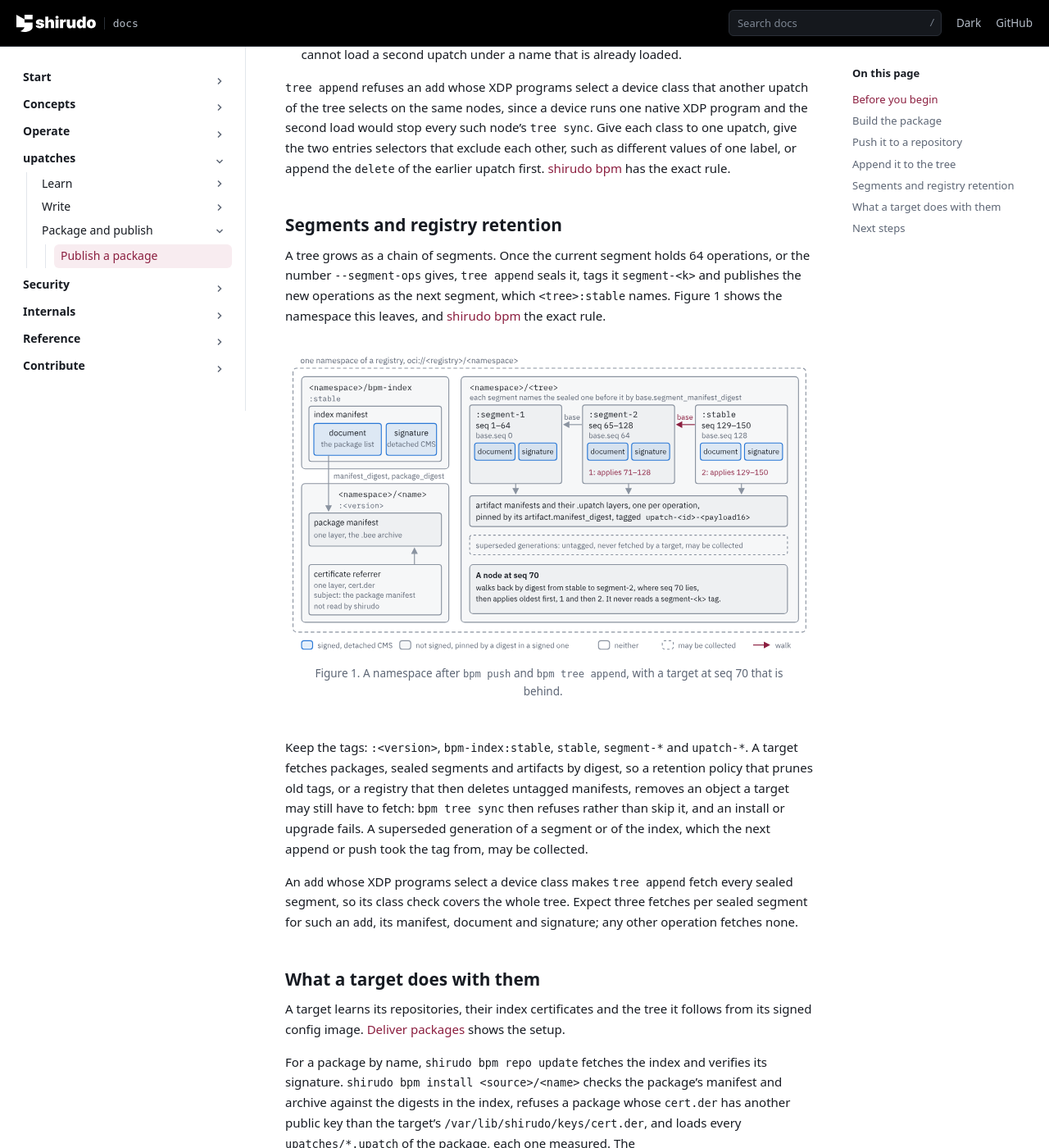
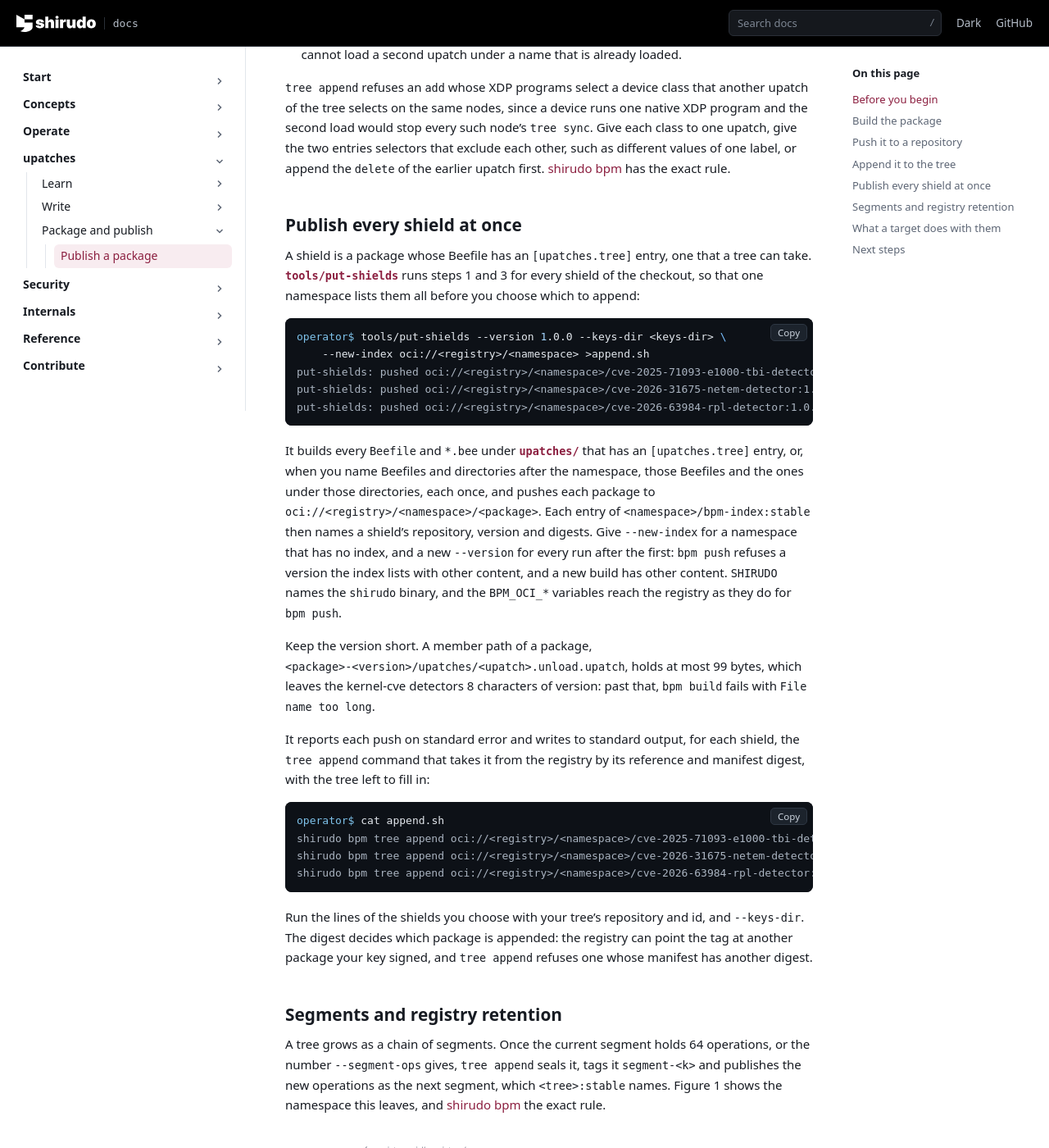
Before and after one commit to AliBashaSY/shirudo, a Sphinx documentation site: the page built from Documentation/upatches/publish/publishing.rst, in a window 1280 px wide and 1400 px high, scrolled down 2667 px. Shown: the whole window at 82% size. Built offline with Sphinx 7.4.7, drawn with Linux system fonts in a browser that asks for light colours; pages that are not in the unit, such as notebooks, are missing from menus.

Commit message:
tools: add put-shields, which publishes every shield to one namespace
A shield, a package whose Beefile has an [upatches.tree] entry, reaches a
tree one bpm build, bpm push and bpm tree append at a time. There was no
place that listed the shields an operator could append, with what a
tree append needs to take each.

tools/put-shields builds every shield under upatches/, or the Beefiles
and directories it is given, and pushes each to
oci://<registry>/<namespace>/<package> with the operator's keys. The
pushes add the packages to <namespace>/bpm-index:stable, the signed
repository index, which then lists every shield with its repository,
version and manifest digest. --new-index starts that index. For each
shield it prints the tree append that takes it from the registry by
reference and digest, with the tree left to fill in:

  shirudo bpm tree append oci://…/shields/cve-2026-63984-rpl-detector:1.0.0 \
      --package-digest sha256:23c4… oci://<registry>/<tree> --tree-id <tree-id>

A Beefile without a tree entry, a directory with none and a path that
is neither are refused before anything is built, and a Beefile reached
twice is built once. Each package is built in a temporary directory and
removed after its push.

Tested against a local registry: the three kernel-cve detectors pushed
under a new index, and one appended to a new tree with the printed line.

Signed-off-by: John Fastabend <john.fastabend@gmail.com>

```diff
--- a/Documentation/contribute/code/developer-guide.rst
+++ b/Documentation/contribute/code/developer-guide.rst
@@ -411,6 +411,10 @@ Project layout
      - The ``vmlinux.h`` generator.
    * - :src:`tools/bpf-deps/`
      - The script that refreshes :src:`vendor/libbpf`.
+   * - :src:`tools/put-shields`
+     - Builds every shield package under :src:`upatches/` and pushes it
+       to one registry namespace and its index, see
+       :doc:`/upatches/publish/publishing`.
    * - :src:`vendor/libbpf/`
      - Vendored libbpf and BPF UAPI headers.
    * - ``vendor/linux/``
--- a/Documentation/contribute/testing/test-coverage.rst
+++ b/Documentation/contribute/testing/test-coverage.rst
@@ -1280,7 +1280,8 @@ Commands and procedures
 - ``status --include-eventlog`` and ``--show-full``.
 - ``upatch rewrite-rodata`` in ``shirudo-build``, which
   ``kernel-obs`` uses to rewrite its watch lists.
-- The ``kernel-cve`` packages. A copy of an earlier Beefile of them is a
+- The ``kernel-cve`` packages, and :src:`tools/put-shields`, which
+  builds and pushes them. A copy of an earlier Beefile of them is a
   seed of the ``beefile`` fuzz target.
 - The recovery, upgrade and decommissioning procedures of
   :doc:`/operate/maintain/backup-recovery` and :doc:`/operate/maintain/upgrade`.
--- a/Documentation/upatches/learn/examples.rst
+++ b/Documentation/upatches/learn/examples.rst
@@ -76,7 +76,9 @@ Each Beefile builds a package named after its detector with one upatch
 and one ``[upatches.tree]`` entry of the same name. The entry's
 ``fixes`` names the detector's CVE, and its selector the kernel of the
 manifest: release prefix ``7.2``, its build ID, ``x86_64`` and the
-Kconfig option of the driver or protocol the detector watches.
+Kconfig option of the driver or protocol the detector watches. They are
+the shields :src:`tools/put-shields` publishes, as
+:doc:`/upatches/publish/publishing` shows.
 
 .. list-table::
    :header-rows: 1
--- a/Documentation/upatches/publish/publishing.rst
+++ b/Documentation/upatches/publish/publishing.rst
@@ -158,6 +158,57 @@ entries selectors that exclude each other, such as different values of
 one label, or append the ``delete`` of the earlier upatch first.
 :doc:`/reference/cli/bpm` has the exact rule.
 
+Publish every shield at once
+----------------------------
+
+A shield is a package whose Beefile has an ``[upatches.tree]`` entry,
+one that a tree can take. :src:`tools/put-shields` runs steps 1 and 3
+for every shield of the checkout, so that one namespace lists them all
+before you choose which to append:
+
+.. code-block:: console
+
+   operator$ tools/put-shields --version 1.0.0 --keys-dir <keys-dir> \
+       --new-index oci://<registry>/<namespace> >append.sh
+   put-shields: pushed oci://<registry>/<namespace>/cve-2025-71093-e1000-tbi-detector:1.0.0 sha256:b751…
+   put-shields: pushed oci://<registry>/<namespace>/cve-2026-31675-netem-detector:1.0.0 sha256:f369…
+   put-shields: pushed oci://<registry>/<namespace>/cve-2026-63984-rpl-detector:1.0.0 sha256:23c4…
+
+It builds every ``Beefile`` and ``*.bee`` under :src:`upatches/` that has
+an ``[upatches.tree]`` entry, or, when you name Beefiles and directories
+after the namespace, those Beefiles and the ones under those
+directories, each once, and pushes each package to
+``oci://<registry>/<namespace>/<package>``. Each entry of
+``<namespace>/bpm-index:stable`` then names a shield's repository,
+version and digests. Give ``--new-index`` for a namespace that has no
+index, and a new ``--version`` for every run after the first: ``bpm
+push`` refuses a version the index lists with other content, and a new
+build has other content. ``SHIRUDO`` names the ``shirudo`` binary, and
+the ``BPM_OCI_*`` variables reach the registry as they do for ``bpm
+push``.
+
+Keep the version short. A member path of a package,
+``<package>-<version>/upatches/<upatch>.unload.upatch``, holds at most 99
+bytes, which leaves the kernel-cve detectors 8 characters of version:
+past that, ``bpm build`` fails with ``File name too long``.
+
+It reports each push on standard error and writes to standard output,
+for each shield, the ``tree append`` command that takes it from the
+registry by its reference and manifest digest, with the tree left to
+fill in:
+
+.. code-block:: console
+
+   operator$ cat append.sh
+   shirudo bpm tree append oci://<registry>/<namespace>/cve-2025-71093-e1000-tbi-detector:1.0.0 --package-digest sha256:b751… oci://<registry>/<tree> --tree-id <tree-id>
+   shirudo bpm tree append oci://<registry>/<namespace>/cve-2026-31675-netem-detector:1.0.0 --package-digest sha256:f369… oci://<registry>/<tree> --tree-id <tree-id>
+   shirudo bpm tree append oci://<registry>/<namespace>/cve-2026-63984-rpl-detector:1.0.0 --package-digest sha256:23c4… oci://<registry>/<tree> --tree-id <tree-id>
+
+Run the lines of the shields you choose with your tree's repository and
+id, and ``--keys-dir``. The digest decides which package is appended:
+the registry can point the tag at another package your key signed, and
+``tree append`` refuses one whose manifest has another digest.
+
 Segments and registry retention
 -------------------------------
 
```
Also changed, not shown: 1 other file.
